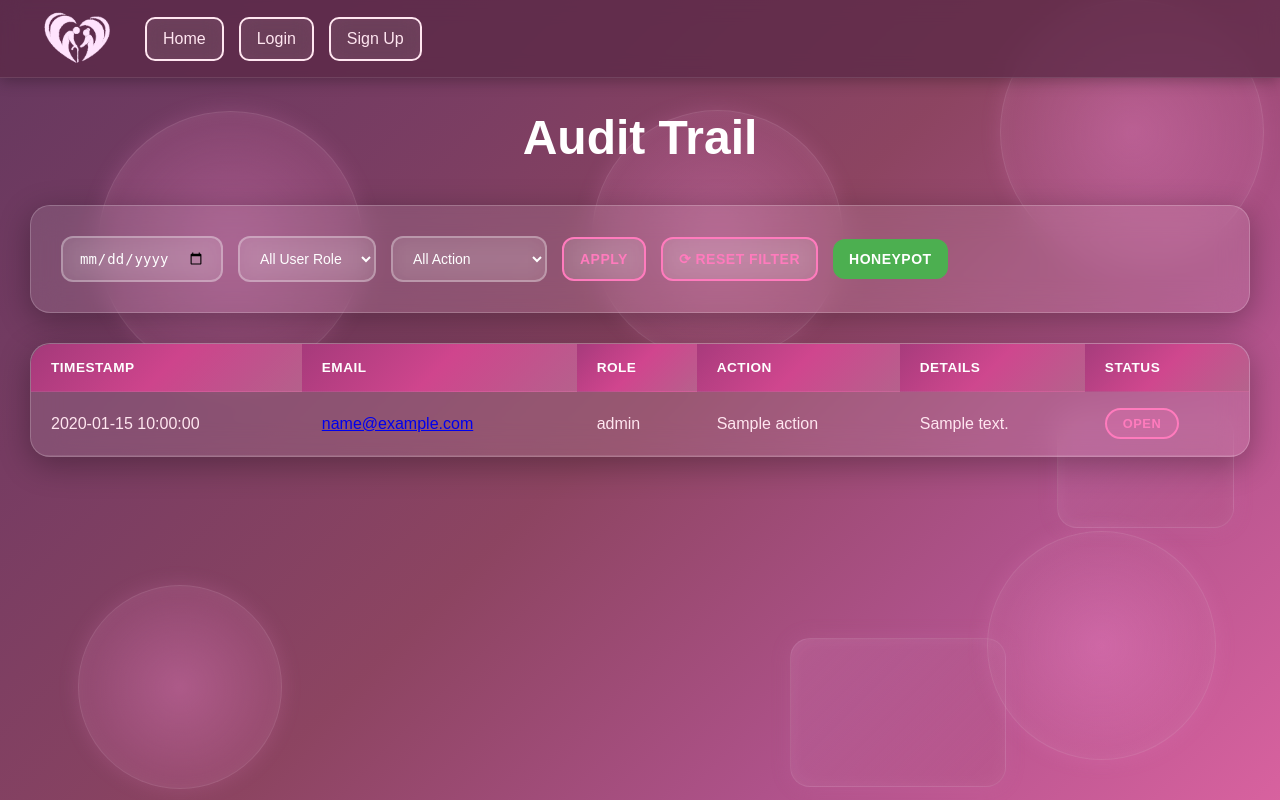
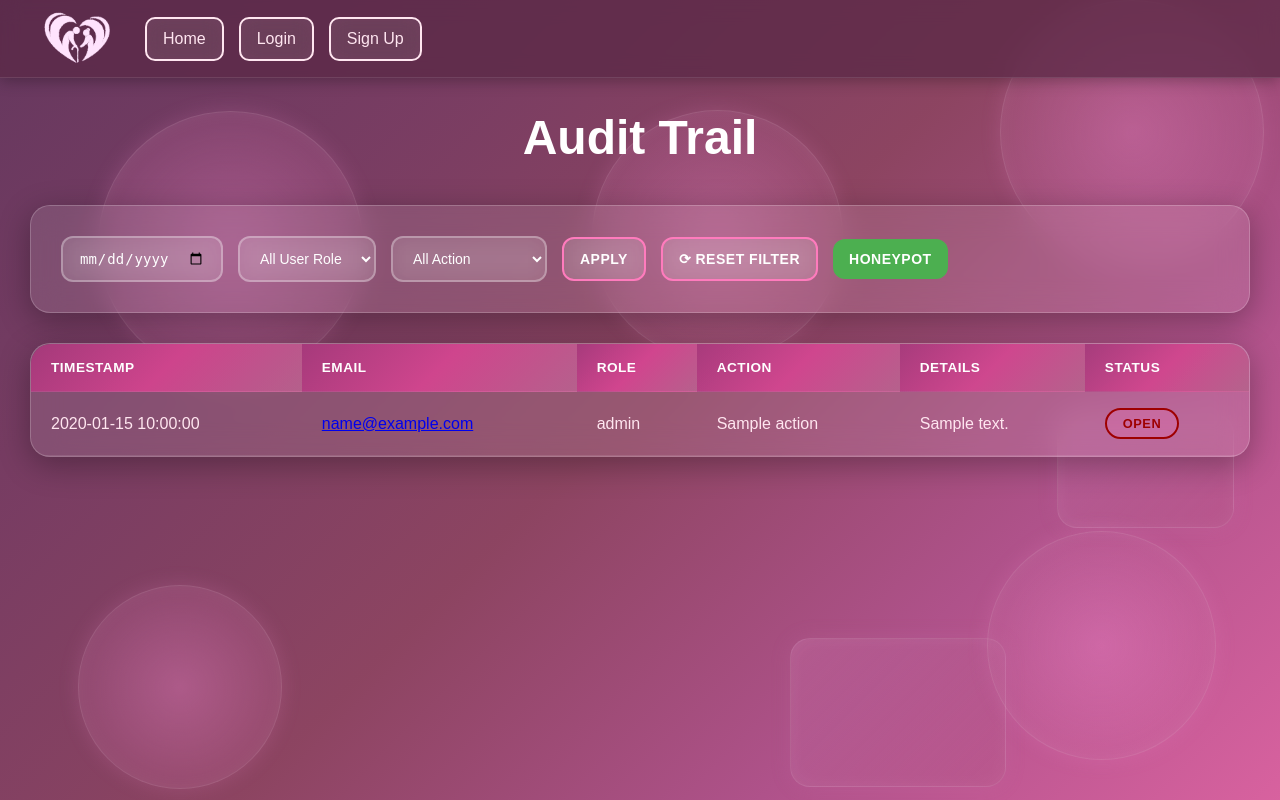
Before and after one commit to super-nova-droid/Connex, a Flask app: template templates/audit.html in a window 1280 px wide. Run offline with Flask 3, Linux system fonts and the light colour scheme; the template is opened without the code that fills it: most values are stand-ins (such as "Sample title", 1, 10 or a date in 2020).

Commit message:
fix audit (I NVR BREAK ANYTHING TRUST)

```diff
--- a/templates/admin_honeypot.html
+++ b/templates/admin_honeypot.html
@@ -462,8 +462,8 @@
         </select>
       </label>
 
-      <button type="submit">Apply</button>
-      <button type="submit" name="reset" value="1" class="reset">⟳ Reset Filter</button>
+      <button type="submit" style="color: white;">Apply</button>
+      <button type="submit" name="reset" value="1" class="reset" style="color: white;">⟳ Reset Filter</button>
       <button type="button" onclick="window.location.href='/audit'" style="background-color: #4CAF50; color: white; border: none; cursor: pointer;">Audit</button>
     </form>
 
--- a/templates/audit.html
+++ b/templates/audit.html
@@ -235,7 +235,7 @@
     }
 
     .status-failed {
-      color: #ff7bbd;
+      color: #9e0000;
       font-weight: 600;
     }
 
@@ -258,7 +258,7 @@
     }
 
     .status-failed-box {
-      border-color: #ff7bbd;
+      border-color: #9e0000;
       background: rgba(255, 123, 189, 0.2);
     }
 
@@ -410,11 +410,12 @@
           name="date"
           value="{{ filter_date }}"
           aria-label="Filter by date"
+          id="date-filter"
         />
       </label>
 
       <label>
-        <select name="role" aria-label="Filter by user role">
+        <select name="role" aria-label="Filter by user role" id="role-filter">
           <option value=""> All User Role</option>
           <option value="admin" {% if filter_role|lower == 'admin' %}selected{% endif %}>Admin</option>
           <option value="elderly" {% if filter_role|lower == 'elderly' %}selected{% endif %}>Elderly</option>
@@ -423,7 +424,7 @@
       </label>
 
       <label>
-        <select name="action" aria-label="Filter by action">
+        <select name="action" aria-label="Filter by action" id="action-filter">
           <option value=""> All Action</option>
           <option value="Login" {% if filter_action == 'Login' %}selected{% endif %}>Login</option>
           <option value="Update_Account" {% if filter_action == 'Update_Account' %}selected{% endif %}>Update Account</option>
@@ -434,8 +435,8 @@
         </select>
       </label>
 
-      <button type="submit">Apply</button>
-      <button type="submit" name="reset" value="1" class="reset">⟳ Reset Filter</button>
+      <button type="submit" style="color: rgb(255, 255, 255);">Apply</button>
+      <button type="button" class="reset" onclick="resetFilters()" style="color: rgb(255, 255, 255);">⟳ Reset Filter</button>
       <button type="button" onclick="window.location.href='/admin/honeypot'" style="background-color: #4CAF50; color: white; border: none; cursor: pointer;">Honeypot</button>
     </form>
 
@@ -559,6 +560,16 @@
       window.location.href = "/logout";
     }
 
+    function resetFilters() {
+      // Clear all filter inputs
+      document.getElementById('date-filter').value = '';
+      document.getElementById('role-filter').selectedIndex = 0;
+      document.getElementById('action-filter').selectedIndex = 0;
+
+      // Redirect to audit page without any filters
+      window.location.href = '/audit';
+    }
+
     ['click', 'mousemove', 'keydown', 'scroll'].forEach(event => {
       window.addEventListener(event, resetIdleTimer);
     });
```
